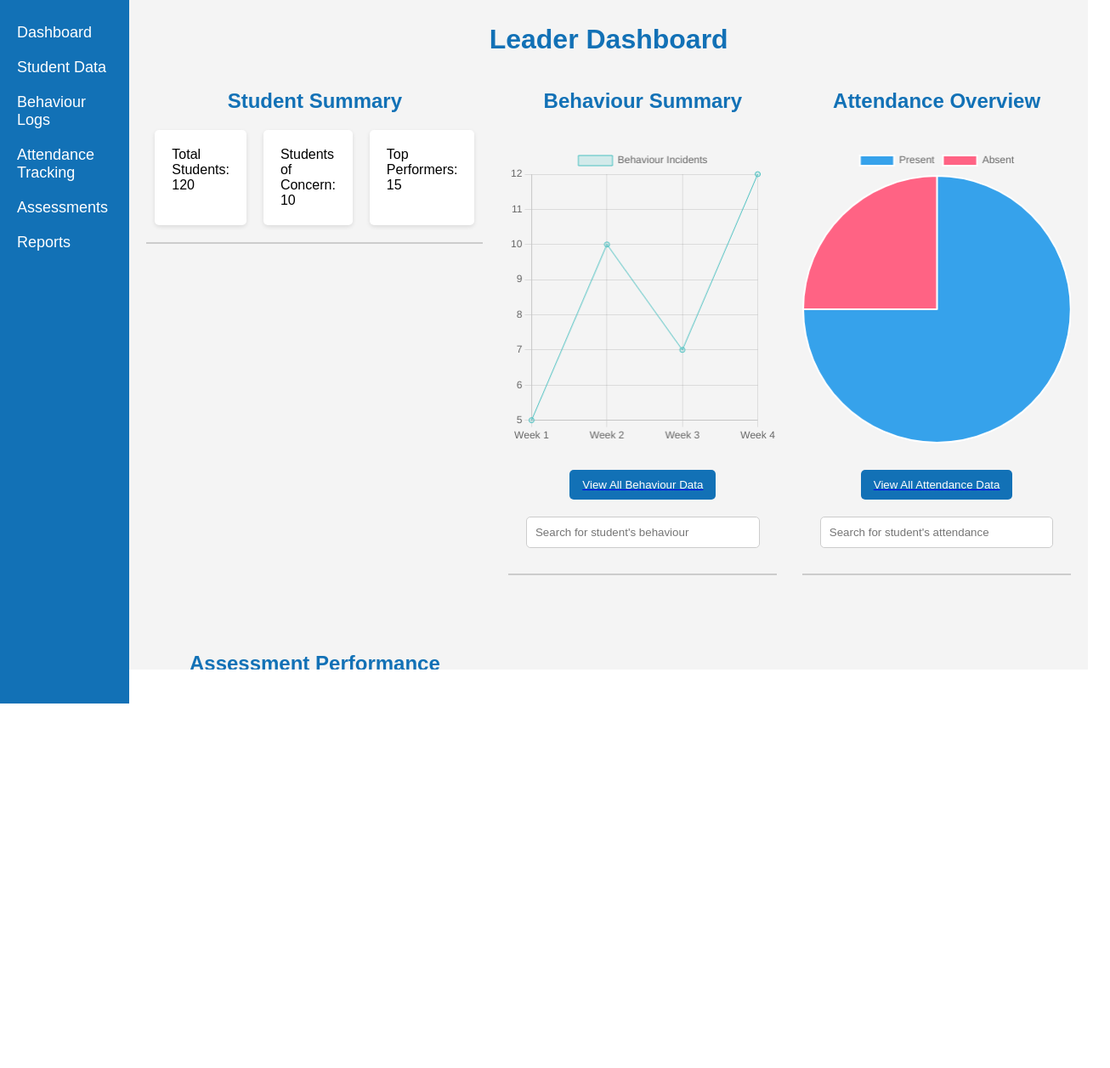
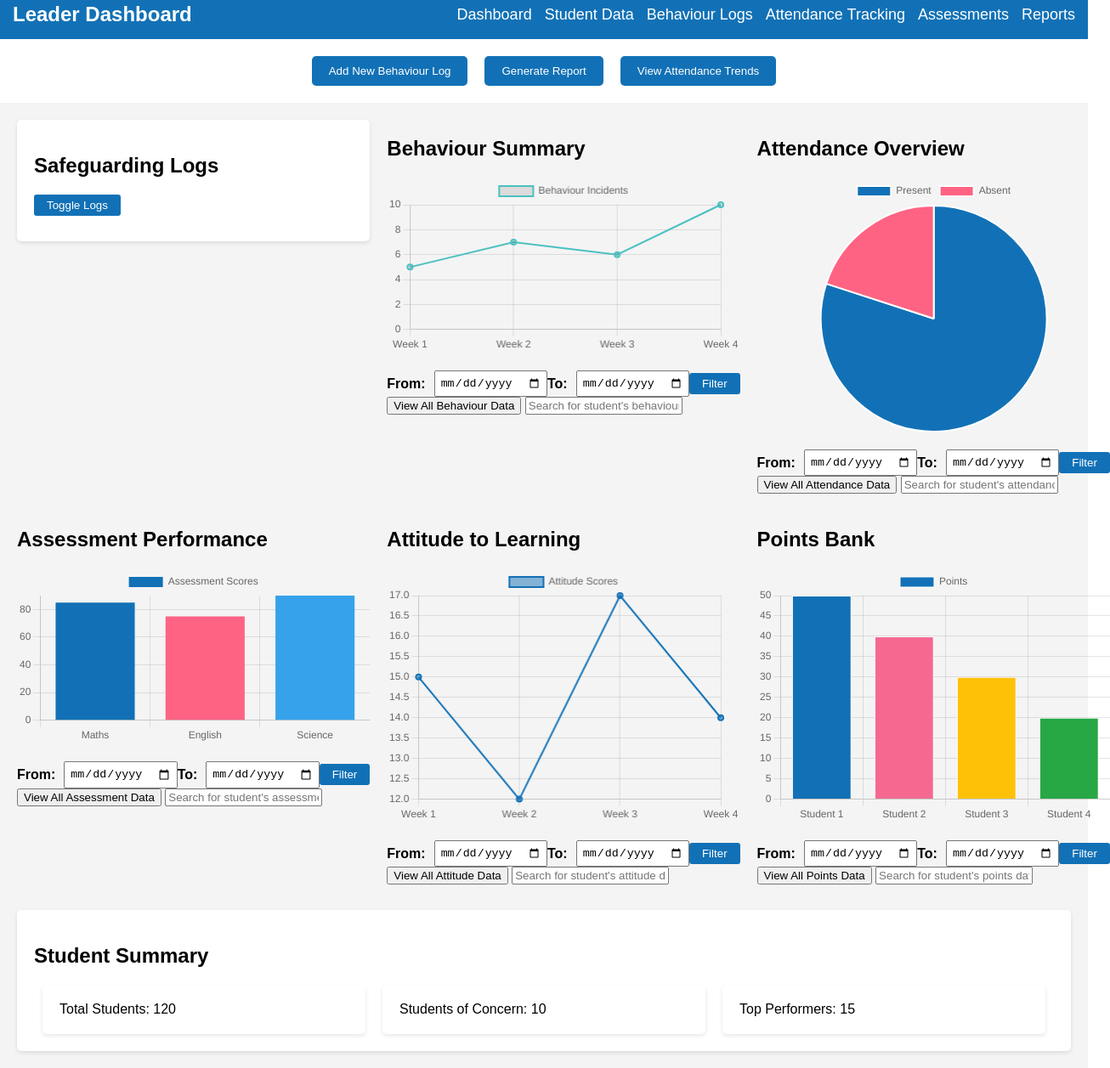
Before and after one commit to neilgmis/The-School-Kit, a website: page public/leader-dashboard.html in a window 1280 px wide. Shown: the part 12-1269 px from the top of the page at 85% size, 1306 px wide, since content can reach past the window. Before the commit the page ends 840 px from the top, so only its background shows below. Drawn offline with nearby package versions, Linux system fonts and the light colour scheme.

Commit message:
Updated Leader Dashboard layout, added Safeguarding functionality, and fixed design

```diff
--- a/public/dashboard.js
+++ b/public/dashboard.js
@@ -1,95 +1,147 @@
-// Sample data for the charts
-const behaviourData = {
+// Initialize charts on page load
+window.onload = function() {
+  initBehaviourChart();
+  initAttendanceChart();
+  initAssessmentChart();
+  initAttitudeChart();
+  initPointsChart();
+  populateSafeguardingLogs();
+};
+
+// Function to initialize Behaviour Chart
+function initBehaviourChart() {
+  const ctx = document.getElementById('behaviourChart').getContext('2d');
+  const behaviourChart = new Chart(ctx, {
+    type: 'line',
+    data: {
       labels: ['Week 1', 'Week 2', 'Week 3', 'Week 4'],
       datasets: [{
         label: 'Behaviour Incidents',
-      data: [5, 10, 7, 12],
-      backgroundColor: 'rgba(75, 192, 192, 0.2)',
+        data: [5, 7, 6, 10],
         borderColor: 'rgba(75, 192, 192, 1)',
-      borderWidth: 1
+        borderWidth: 2,
+        fill: false,
       }]
-};
+    },
+    options: {
+      scales: {
+        y: {
+          beginAtZero: true
+        }
+      }
+    }
+  });
+}
 
-const attendanceData = {
+// Function to initialize Attendance Chart
+function initAttendanceChart() {
+  const ctx = document.getElementById('attendanceChart').getContext('2d');
+  const attendanceChart = new Chart(ctx, {
+    type: 'pie',
+    data: {
       labels: ['Present', 'Absent'],
       datasets: [{
-      label: 'Attendance',
-      data: [75, 25],
-      backgroundColor: ['#36A2EB', '#FF6384'],
-      hoverBackgroundColor: ['#36A2EB', '#FF6384']
+        data: [80, 20],
+        backgroundColor: ['#1271b6', '#ff6384']
       }]
-};
+    }
+  });
+}
 
-const assessmentData = {
+// Function to initialize Assessment Chart
+function initAssessmentChart() {
+  const ctx = document.getElementById('assessmentChart').getContext('2d');
+  const assessmentChart = new Chart(ctx, {
+    type: 'bar',
+    data: {
       labels: ['Maths', 'English', 'Science'],
       datasets: [{
         label: 'Assessment Scores',
-      data: [85, 78, 92],
-      backgroundColor: ['#4BC0C0', '#FF9F40', '#FF6384'],
-      hoverBackgroundColor: ['#4BC0C0', '#FF9F40', '#FF6384']
+        data: [85, 75, 90],
+        backgroundColor: ['#1271b6', '#ff6384', '#36a2eb']
       }]
-};
+    },
+    options: {
+      scales: {
+        y: {
+          beginAtZero: true
+        }
+      }
+    }
+  });
+}
 
-// Create behaviour chart
-const behaviourCtx = document.getElementById('behaviourChart').getContext('2d');
-const behaviourChart = new Chart(behaviourCtx, {
+// Function to initialize Attitude Chart
+function initAttitudeChart() {
+  const ctx = document.getElementById('attitudeChart').getContext('2d');
+  const attitudeChart = new Chart(ctx, {
     type: 'line',
-  data: behaviourData,
+    data: {
+      labels: ['Week 1', 'Week 2', 'Week 3', 'Week 4'],
+      datasets: [{
+        label: 'Attitude Scores',
+        data: [15, 12, 17, 14],
+        backgroundColor: 'rgba(18, 113, 182, 0.5)',
+        borderColor: 'rgba(18, 113, 182, 1)',
+        borderWidth: 2
+      }]
+    },
     options: {
       responsive: true,
       maintainAspectRatio: false
     }
   });
+}
 
-// Create attendance chart
-const attendanceCtx = document.getElementById('attendanceChart').getContext('2d');
-const attendanceChart = new Chart(attendanceCtx, {
-  type: 'pie',
-  data: attendanceData,
+// Function to initialize Points Chart
+function initPointsChart() {
+  const ctx = document.getElementById('pointsChart').getContext('2d');
+  const pointsChart = new Chart(ctx, {
+    type: 'bar',
+    data: {
+      labels: ['Student 1', 'Student 2', 'Student 3', 'Student 4'],
+      datasets: [{
+        label: 'Points',
+        data: [50, 40, 30, 20],
+        backgroundColor: ['#1271b6', '#f56991', '#ffc107', '#28a745'],
+        borderColor: '#fff',
+        borderWidth: 1
+      }]
+    },
     options: {
       responsive: true,
       maintainAspectRatio: false
     }
   });
+}
 
-// Create assessment chart
-const assessmentCtx = document.getElementById('assessmentChart').getContext('2d');
-const assessmentChart = new Chart(assessmentCtx, {
-  type: 'bar',
-  data: assessmentData,
-  options: {
-      responsive: true,
-      maintainAspectRatio: false
+// Sample safeguarding logs (this will be replaced with dynamic data)
+const safeguardingLogs = [
+  { name: 'John Doe', category: 'Concern', actioned: false },
+  { name: 'Jane Smith', category: 'Bullying', actioned: true },
+  { name: 'Sam White', category: 'Child Protection', actioned: false },
+];
+
+// Function to populate the safeguarding logs
+function populateSafeguardingLogs() {
+  const logsContainer = document.getElementById('safeguardingLogs');
+  logsContainer.innerHTML = '';  // Clear the list first
+
+  safeguardingLogs.forEach(log => {
+      const listItem = document.createElement('li');
+      listItem.textContent = `${log.name} - ${log.category}`;
+      if (!log.actioned) {
+          const flag = document.createElement('span');
+          flag.className = 'red-flag';
+          flag.textContent = '⚑';
+          listItem.appendChild(flag);
       }
-});
-// Example of filtering logic for behaviour data
-function filterBehaviourData() {
-  const yearGroupFilter = document.getElementById('yearGroup').value;
-  const formGroupFilter = document.getElementById('formGroup').value;
-
-  // Make an API call to fetch filtered behaviour data from the server
-  fetch(`/api/behaviour?yearGroup=${yearGroupFilter}&formGroup=${formGroupFilter}`)
-    .then(response => response.json())
-    .then(data => {
-      // Clear the existing table data
-      const tableBody = document.querySelector('.data-table tbody');
-      tableBody.innerHTML = '';
-
-      // Populate the table with the filtered data
-      data.forEach(behaviour => {
-        const row = document.createElement('tr');
-        row.innerHTML = `
-          <td>${behaviour.studentName}</td>
-          <td>${behaviour.date}</td>
-          <td>${behaviour.event}</td>
-          <td>${behaviour.category}</td>
-          <td>${behaviour.points}</td>
-        `;
-        tableBody.appendChild(row);
-      });
+      logsContainer.appendChild(listItem);
   });
 }
 
-// Attach event listeners to the filter dropdowns
-document.getElementById('yearGroup').addEventListener('change', filterBehaviourData);
-document.getElementById('formGroup').addEventListener('change', filterBehaviourData);
+// Function to toggle the safeguarding logs
+function toggleSafeguardingLogs() {
+  const logsContainer = document.getElementById('safeguardingLogs');
+  logsContainer.classList.toggle('hidden');
+}
--- a/public/leader-dashboard.html
+++ b/public/leader-dashboard.html
@@ -4,12 +4,16 @@
     <meta charset="UTF-8">
     <meta name="viewport" content="width=device-width, initial-scale=1.0">
     <title>Leader Dashboard</title>
+    <!-- Link to your CSS file -->
     <link rel="stylesheet" href="styles.css">
+    <!-- Link to Chart.js -->
+    <script src="https://cdn.jsdelivr.net/npm/chart.js"></script>
 </head>
 <body>
-    <!-- Sidebar -->
-    <div class="dashboard-container">
-        <nav class="sidebar">
+    <!-- Header with Menu Options -->
+    <header class="sticky-header">
+        <h1>Leader Dashboard</h1>
+        <nav>
             <ul>
                 <li><a href="#">Dashboard</a></li>
                 <li><a href="#">Student Data</a></li>
@@ -19,59 +23,117 @@
                 <li><a href="#">Reports</a></li>
             </ul>
         </nav>
+    </header>
 
-        <!-- Main content -->
-        <main class="dashboard-content">
-            <h1>Leader Dashboard</h1> <!-- Title -->
+    <!-- Action Buttons at the top of the page -->
+    <section class="action-buttons">
+        <button>Add New Behaviour Log</button>
+        <button>Generate Report</button>
+        <button>View Attendance Trends</button>
+    </section>
 
-            <!-- Grid container for visualizations -->
-            <div class="grid-layout">
-                <!-- Student Summary (spanning all columns) -->
-                <section class="student-summary">
-                    <h2>Student Summary</h2>
-                    <div class="summary-cards">
-                        <div class="card">Total Students: 120</div>
-                        <div class="card">Students of Concern: 10</div>
-                        <div class="card">Top Performers: 15</div>
-                    </div>
-                </section>
+    <main class="dashboard-content">
+        <!-- Grid container for visualizations -->
+        <div class="grid-layout">
+            <!-- Safeguarding Logs -->
+            <section class="safeguarding-summary">
+                <h2>Safeguarding Logs</h2>
+                <div class="safeguarding-container">
+                    <button class="toggle-button" onclick="toggleSafeguardingLogs()">Toggle Logs</button>
+                    <ul id="safeguardingLogs" class="safeguarding-list hidden">
+                        <!-- Placeholder for logs (this will be populated dynamically) -->
+                    </ul>
+                </div>
+            </section>
 
-                <!-- Behaviour Summary -->
-                <section class="behaviour-summary">
-                    <h2>Behaviour Summary</h2>
-                    <canvas id="behaviourChart"></canvas>
-                    <a href="behaviour-details.html"><button class="detail-view-btn">View All Behaviour Data</button></a>
-                    <input type="text" placeholder="Search for student's behaviour" class="search-box">
-                </section>
+            <!-- Behaviour Summary -->
+            <section class="behaviour-summary">
+                <h2>Behaviour Summary</h2>
+                <canvas id="behaviourChart"></canvas>
+                <div class="filter-options">
+                    <label for="from-date">From:</label>
+                    <input type="date" id="from-date">
+                    <label for="to-date">To:</label>
+                    <input type="date" id="to-date">
+                    <button id="filterBehaviourBtn">Filter</button>
+                </div>
+                <button>View All Behaviour Data</button>
+                <input type="text" placeholder="Search for student's behaviour">
+            </section>
 
-                <!-- Attendance Overview -->
-                <section class="attendance-overview">
-                    <h2>Attendance Overview</h2>
-                    <canvas id="attendanceChart"></canvas>
-                    <a href="attendance-details.html"><button class="detail-view-btn">View All Attendance Data</button></a>
-                    <input type="text" placeholder="Search for student's attendance" class="search-box">
-                </section>
+            <!-- Attendance Overview -->
+            <section class="attendance-overview">
+                <h2>Attendance Overview</h2>
+                <canvas id="attendanceChart"></canvas>
+                <div class="filter-options">
+                    <label for="from-date-attendance">From:</label>
+                    <input type="date" id="from-date-attendance">
+                    <label for="to-date-attendance">To:</label>
+                    <input type="date" id="to-date-attendance">
+                    <button id="filterAttendanceBtn">Filter</button>
+                </div>
+                <button>View All Attendance Data</button>
+                <input type="text" placeholder="Search for student's attendance">
+            </section>
 
-                <!-- Assessment Performance -->
-                <section class="assessment-performance">
-                    <h2>Assessment Performance</h2>
-                    <canvas id="assessmentChart"></canvas>
-                    <a href="assessment-details.html"><button class="detail-view-btn">View All Assessment Data</button></a>
-                    <input type="text" placeholder="Search for student's assessments" class="search-box">
-                </section>
+            <!-- Assessment Performance -->
+            <section class="assessment-performance">
+                <h2>Assessment Performance</h2>
+                <canvas id="assessmentChart"></canvas>
+                <div class="filter-options">
+                    <label for="from-date-assessment">From:</label>
+                    <input type="date" id="from-date-assessment">
+                    <label for="to-date-assessment">To:</label>
+                    <input type="date" id="to-date-assessment">
+                    <button id="filterAssessmentBtn">Filter</button>
+                </div>
+                <button>View All Assessment Data</button>
+                <input type="text" placeholder="Search for student's assessment">
+            </section>
+
+            <!-- Attitude to Learning -->
+            <section class="attitude-summary">
+                <h2>Attitude to Learning</h2>
+                <canvas id="attitudeChart"></canvas>
+                <div class="filter-options">
+                    <label for="from-date-attitude">From:</label>
+                    <input type="date" id="from-date-attitude">
+                    <label for="to-date-attitude">To:</label>
+                    <input type="date" id="to-date-attitude">
+                    <button id="filterAttitudeBtn">Filter</button>
+                </div>
+                <button>View All Attitude Data</button>
+                <input type="text" placeholder="Search for student's attitude data">
+            </section>
+
+            <!-- Points Bank -->
+            <section class="points-summary">
+                <h2>Points Bank</h2>
+                <canvas id="pointsChart"></canvas>
+                <div class="filter-options">
+                    <label for="from-date-points">From:</label>
+                    <input type="date" id="from-date-points">
+                    <label for="to-date-points">To:</label>
+                    <input type="date" id="to-date-points">
+                    <button id="filterPointsBtn">Filter</button>
+                </div>
+                <button>View All Points Data</button>
+                <input type="text" placeholder="Search for student's points data">
+            </section>
+        </div>
+
+        <!-- Student Summary section at the bottom spanning the full width -->
+        <section class="student-summary-full">
+            <h2>Student Summary</h2>
+            <div class="summary-cards">
+                <div class="card">Total Students: 120</div>
+                <div class="card">Students of Concern: 10</div>
+                <div class="card">Top Performers: 15</div>
             </div>
+        </section>
+    </main>
 
-            <!-- Action Buttons (spanning all columns) -->
-            <section class="action-buttons">
-                <button>Add New Behaviour Log</button>
-                <button>Generate Report</button>
-                <button>View Attendance Trends</button>
-            </section>
-        </main>
-    </div>
-
-    <!-- Include Chart.js first, then custom JS -->
-    <script src="https://cdn.jsdelivr.net/npm/chart.js"></script>
+    <!-- Link to your JS file -->
     <script src="dashboard.js"></script>
 </body>
 </html>
--- a/public/styles.css
+++ b/public/styles.css
@@ -4,51 +4,54 @@ body {
   margin: 0;
   padding: 0;
   display: flex;
-  height: 100vh;
-  flex-direction: column;  /* Stack content vertically */
-  overflow: hidden;  /* Prevent the sidebar from scrolling with the content */
+  flex-direction: column;
+  min-height: 100vh;
 }
 
-/* Dashboard title */
-h1 {
-  text-align: center;
-  color: #1271b6;
-  margin: 20px 0;
-}
-
-/* Dashboard container */
 .dashboard-container {
   display: flex;
   width: 100%;
   height: 100%;
-  position: relative;
 }
 
-/* Sidebar */
-.sidebar {
-  width: 200px;
+/* Header Menu */
+.sticky-header {
+  position: sticky;
+  top: 0;
   background-color: #1271b6;
   color: white;
-  padding: 20px;
-  height: 100vh;  /* Full viewport height */
-  position: sticky;  /* Make the sidebar sticky */
-  top: 0;  /* Stick to the top */
-  left: 0;  /* Align to the left of the screen */
+  padding: 15px;
+  display: flex;
+  justify-content: space-between;
+  align-items: center;
+  z-index: 1000;
 }
 
-.sidebar ul {
+.sticky-header h1 {
+  margin: 0;
+  font-size: 24px;
+}
+
+.sticky-header nav ul {
   list-style: none;
+  display: flex;
+  gap: 15px;
+  margin: 0;
   padding: 0;
 }
 
-.sidebar ul li {
-  margin: 20px 0;
+.sticky-header nav ul li {
+  display: inline;
 }
 
-.sidebar ul li a {
+.sticky-header nav ul li a {
   color: white;
   text-decoration: none;
   font-size: 18px;
+}
+
+.sticky-header nav ul li a:hover {
+  text-decoration: underline;
 }
 
 /* Main dashboard content */
@@ -56,35 +59,27 @@ h1 {
   flex-grow: 1;
   padding: 20px;
   background-color: #f4f4f4;
-  overflow-y: auto;  /* Allow vertical scrolling within the main content */
-  height: calc(100vh - 40px);  /* Full height minus the padding/margin */
-}
-
-/* Title styling */
-h2 {
-  color: #1271b6;
-  text-align: center;
 }
 
 /* Grid layout for visualizations in 3 columns */
 .grid-layout {
   display: grid;
-  grid-template-columns: repeat(3, 1fr);  /* Create 3 equal columns */
-  grid-gap: 50px 30px; /* Increase vertical gap (row gap) between sections */
-  align-items: start;  /* Make sure items align to the top */
-  border-spacing: 2px;
+  grid-template-columns: repeat(3, 1fr);
+  grid-gap: 20px;
+  align-items: start;
 }
 
-/* Add grey lines between sections */
-.grid-layout > section {
-  border-bottom: 2px solid #ccc;
-  padding-bottom: 20px;
-  margin-bottom: 20px;
+/* Student Summary section spanning full width */
+.student-summary-full {
+  grid-column: span 3;
+  background-color: #ffffff;
+  padding: 20px;
+  border-radius: 5px;
+  box-shadow: 0 2px 5px rgba(0, 0, 0, 0.1);
+  margin-top: 30px;
 }
 
-/* Summary cards spanning full width */
 .summary-cards {
-  grid-column: span 3; /* Span all 3 columns for the summary section */
   display: flex;
   justify-content: space-between;
 }
@@ -98,29 +93,50 @@ h2 {
   margin: 0 10px;
 }
 
-/* Visualizations */
+/* Canvas (Charts) */
 canvas {
-  width: 100%;  /* Allow the width to auto-adjust */
-  height: 300px;  /* Set a height of 300px */
-  max-height: 350px;  /* Set a max height of 350px */
+  width: 100%;
+  height: 300px;
+  max-height: 300px;
   margin: 20px 0;
 }
 
+.filter-options {
+  display: flex;
+  justify-content: space-between;
+  align-items: center;
+  margin-top: 10px;
+}
 
-/* Flexbox layout for charts */
-.behaviour-summary, .attendance-overview, .assessment-performance {
-  display: flex;
-  justify-content: center;
-  align-items: center;
-  flex-direction: column; /* Stack chart title and canvas vertically */
-  min-height: 300px;  /* Minimum height to avoid shrinking */
-  position: relative;
+.filter-options label {
+  font-weight: bold;
+}
+
+.filter-options input {
+  padding: 5px;
+  margin-left: 10px;
+}
+
+.filter-options button {
+  padding: 5px 15px;
+  background-color: #1271b6;
+  color: white;
+  border: none;
+  border-radius: 3px;
+  cursor: pointer;
+}
+
+.filter-options button:hover {
+  background-color: #0a5087;
 }
 
 /* Action buttons */
 .action-buttons {
-  margin-top: 30px;
-  grid-column: span 3; /* Make buttons span all 3 columns */
+  margin-bottom: 20px; /* Add space between header and buttons */
+  margin-top: 20px;
+  display: flex;
+  justify-content: center;
+  gap: 20px;
 }
 
 .action-buttons button {
@@ -129,35 +145,55 @@ canvas {
   color: white;
   border: none;
   border-radius: 5px;
-  margin-right: 10px;
   cursor: pointer;
-}
-/* Styling for detail view buttons */
-.detail-view-btn {
-  display: block;
-  margin: 10px auto;
-  padding: 10px 15px;
-  background-color: #1271b6;
-  color: white;
-  border: none;
-  border-radius: 5px;
-  cursor: pointer;
-}
-
-.detail-view-btn:hover {
-  background-color: #0d5a94;
-}
-
-/* Styling for search box */
-.search-box {
-  display: block;
-  width: 80%;
-  padding: 10px;
-  margin: 10px auto;
-  border: 1px solid #ccc;
-  border-radius: 5px;
 }
 
 .action-buttons button:hover {
   background-color: #0d5a94;
 }
+
+/* Safeguarding Summary */
+.safeguarding-summary {
+  background-color: #ffffff;
+  padding: 20px;
+  border-radius: 5px;
+  box-shadow: 0 2px 5px rgba(0, 0, 0, 0.1);
+  margin-bottom: 20px;
+}
+
+.safeguarding-container {
+  position: relative;
+}
+
+.safeguarding-list {
+  max-height: 200px;
+  overflow-y: auto;
+  margin-top: 10px;
+  padding: 0;
+  list-style: none;
+}
+
+.safeguarding-list li {
+  padding: 10px;
+  border-bottom: 1px solid #ddd;
+}
+
+.red-flag {
+  color: red;
+  font-weight: bold;
+  margin-left: 10px;
+}
+
+.hidden {
+  display: none;
+}
+
+.toggle-button {
+  padding: 5px 15px;
+  background-color: #1271b6;
+  color: white;
+  border: none;
+  border-radius: 3px;
+  cursor: pointer;
+  margin-bottom: 10px;
+}
```
Also changed, not shown: controllers/attendanceController.js (+6 -1 lines). Lines whose indentation alone changed are shown as unchanged.
